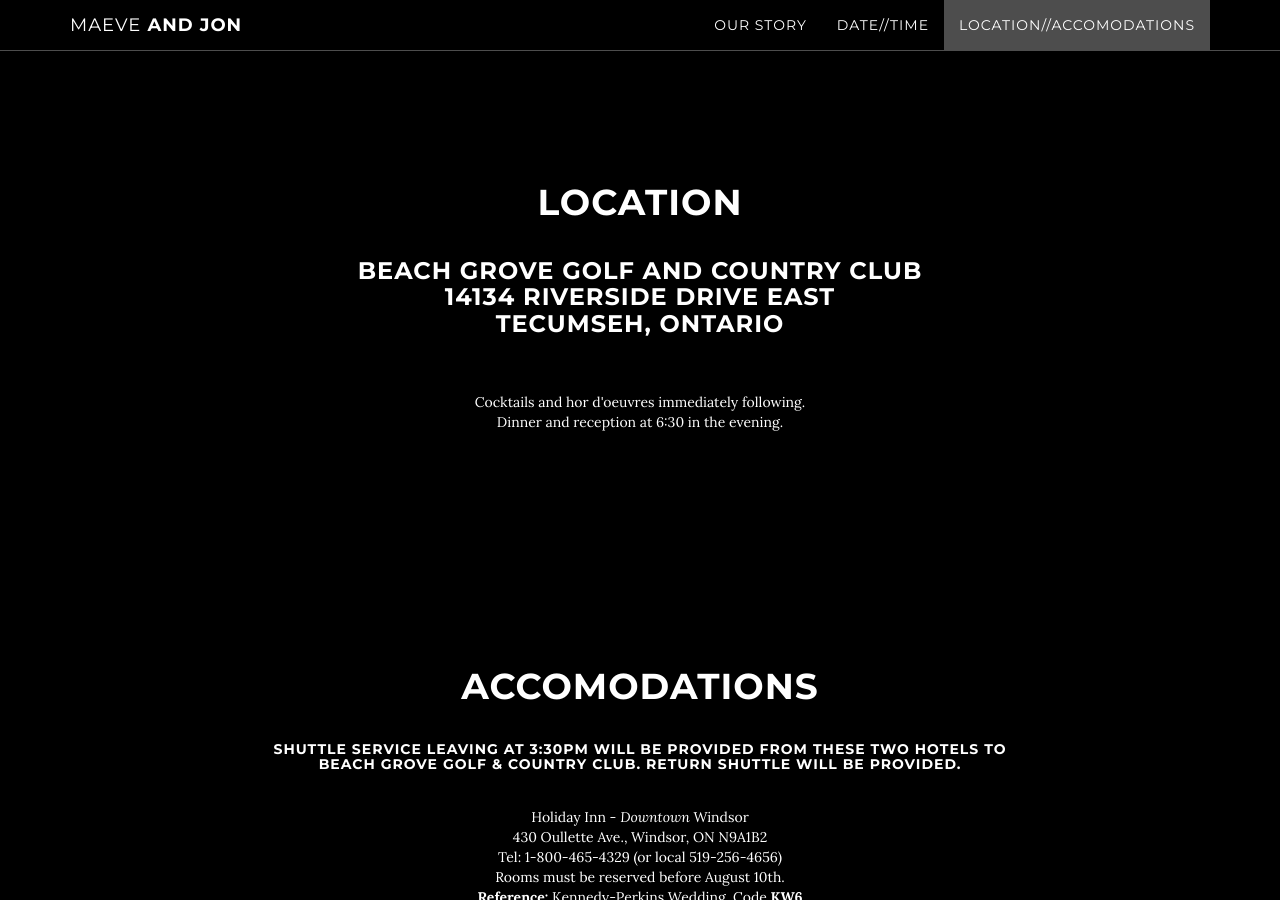
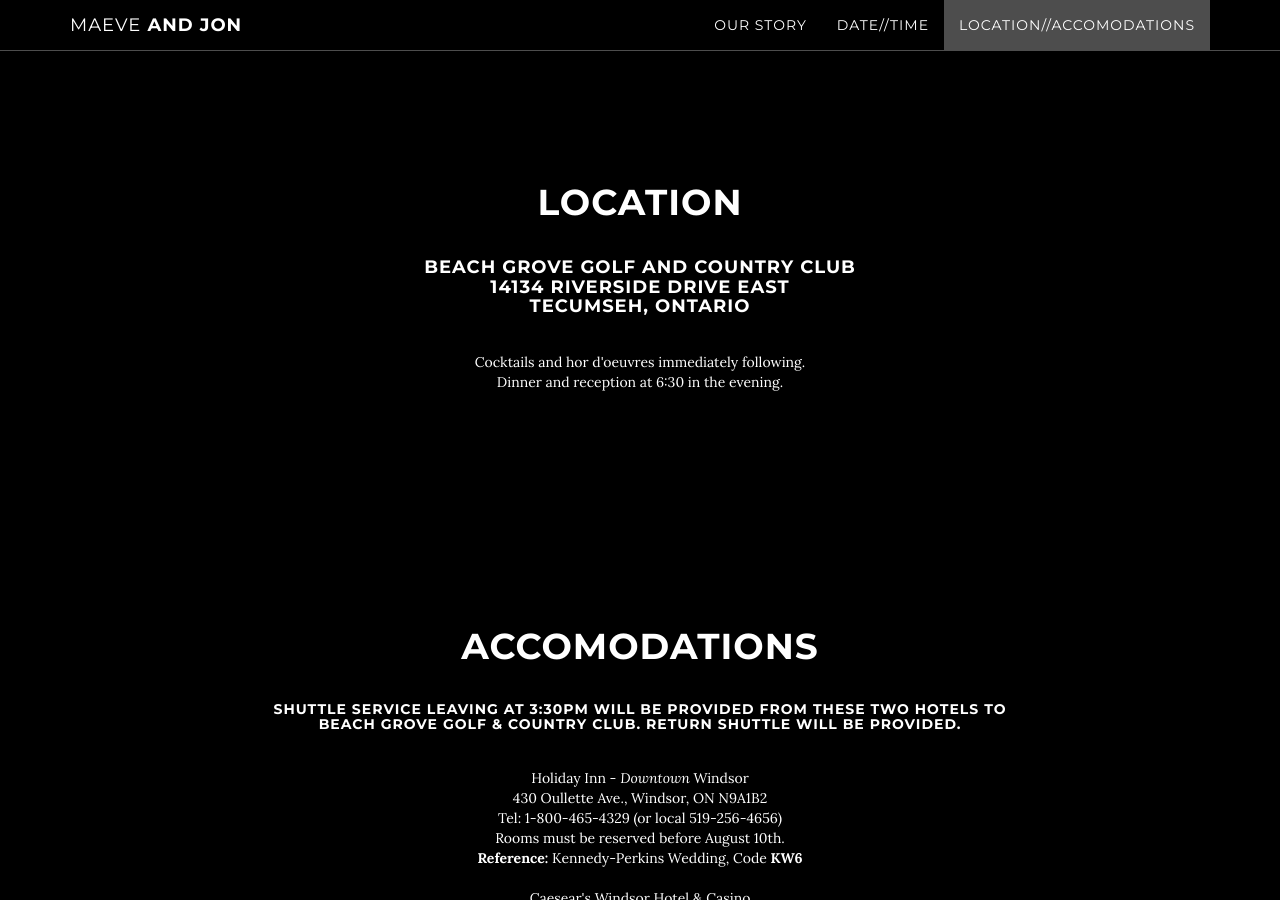
Before and after one commit to jonjperkins/static-wedding-site, a Jekyll site: the page built from index.html, in a window 1280 px wide and 900 px high, scrolled down 1961 px. Built offline with Jekyll 4.4.1, drawn with Linux system fonts in a browser that asks for light colours.

Commit message:
Adjust location for mobile view

```diff
--- a/_includes/contact.html
+++ b/_includes/contact.html
@@ -3,9 +3,9 @@
         <div class="row">
             <div class="col-lg-8 col-lg-offset-2">
                 <h1>Location</h1>
-                <p><h3>Beach Grove Golf and Country Club<br>
+                <p><h4>Beach Grove Golf and Country Club<br>
                 14134 Riverside Drive East<br>
-                Tecumseh, Ontario</h3><br>
+                Tecumseh, Ontario<br></h4>
                 Cocktails and hor d'oeuvres immediately following.<br>
                 Dinner and reception at 6:30 in the evening.</p>
 
```
